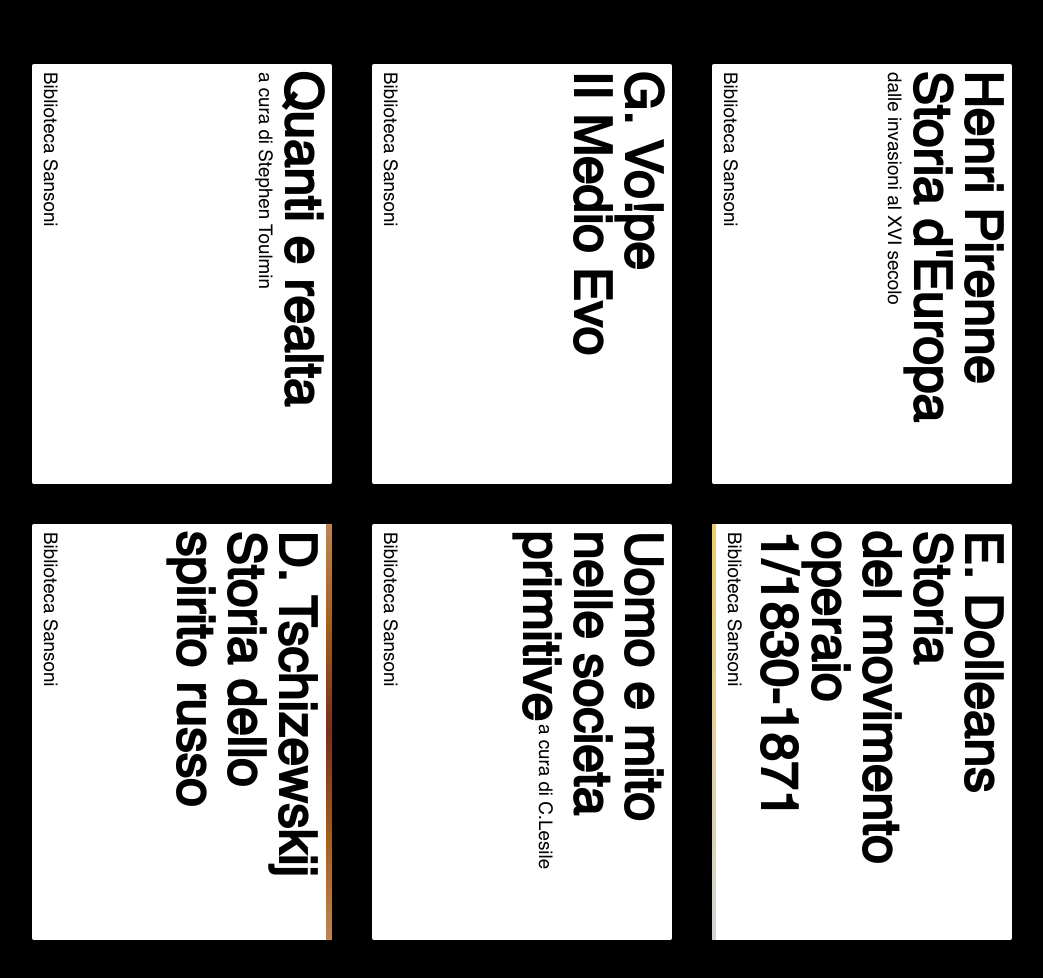
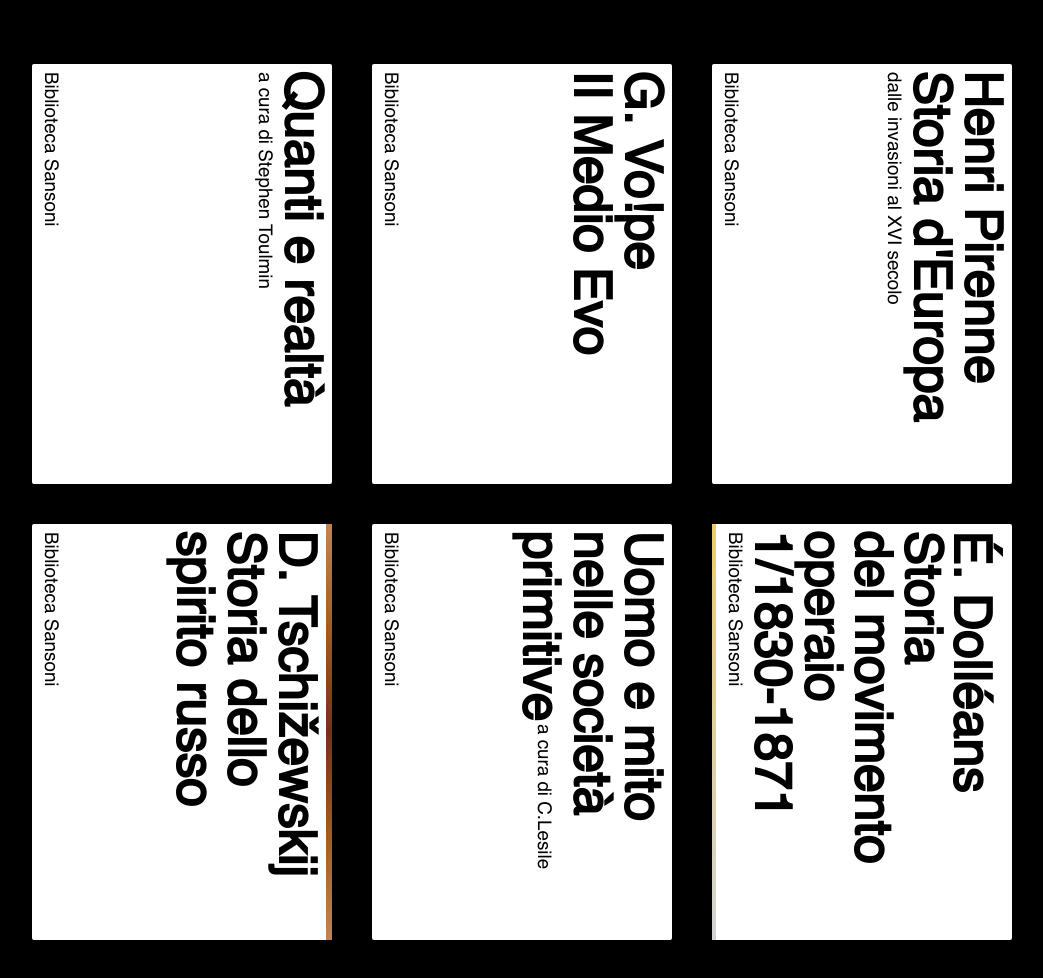
Before and after one commit to michael-jaia/biblioteca-sansoni, a plain HTML site: page index.html in a window 1280 px wide. Shown: the whole page, without its empty margins (118-1161 px from the left). Drawn offline with Linux system fonts and the light colour scheme.

Commit message:
Add accent marks + make sizing adj
The card with title that begins with E Dolleans needed additional
padding-right becasue the accent over the 'E' overflowed the text
container. I added 0.225em of padding-right and reduced the line height
to 0.975 to match the look of the original design.

```diff
--- a/index.css
+++ b/index.css
@@ -1,6 +1,6 @@
 @font-face {
   font-family: Helvet;
-  src: url(Helvetica.ttf);
+  src: url(./fonts/Helvetica.ttf);
 }
 
 * {
@@ -10,12 +10,13 @@
 }
 
 html {
-  background-color: #000;
+  font-family: Helvet;
+  font-weight: 500;
+  line-height: 1;
 }
 
 body {
-  font-family: Helvet;
-  font-weight: 500;
+  background-color: #000;
 }
 
 main {
@@ -32,12 +33,13 @@ ul {
 }
 
 li {
+  display: grid;
+  grid-template-columns: min-content 1fr min-content min-content;
+  grid-template-rows: 400px;
+
   background-color: #FFF;
-  display: grid;
-  grid-template-columns: auto 1fr auto auto;
-  grid-template-rows: 400px;
+  border-radius: 2px;
   padding: 0.5em;
-  border-radius: 2px;
 }
 
 .lib,
@@ -47,18 +49,24 @@ li {
 
 .title {
   font-size: 3.2rem;
-}
+ }
+
+ .accent-upper {
+  line-height: 0.975;
+  padding-right: 0.225em;
+ }
 
 .lib,
 .descript,
 .title {
+  text-orientation: mixed;
   writing-mode: vertical-rl;
-  text-orientation: mixed;
 }
 
 .inline-descript {
   font-size: 1.175rem;
   font-weight: 500;
+
   position: relative;
   right: -0.4em;
   top: 0.05em;
--- a/index.html
+++ b/index.html
@@ -11,7 +11,7 @@
   <main>
     <ul>
       <li>
-        <h1 class="title">Quanti e realta</h1>
+        <h1 class="title">Quanti e realt&agrave;</h1>
         <p class="descript">a cura di Stephen Toulmin</p>
         <p class="lib">Biblioteca Sansoni</p>
       </li>
@@ -26,17 +26,17 @@
         <p class="lib">Biblioteca Sansoni</p>
       </li>
       <li class="right-border">
-        <h1 class="title">D. Tschizewskij Storia dello spirito russo</h1>
+        <h1 class="title">D. Tschiz&#780;ewskij Storia dello spirito russo</h1>
         <p class="descript"></p>
         <p class="lib">Biblioteca Sansoni</p>
       </li>
       <li>
-        <h1 class="title">Uomo e mito nelle societa primitive<span class="inline-descript">a cura di C.Lesile</span></h1>
+        <h1 class="title">Uomo e mito nelle societ&agrave; primitive<span class="inline-descript">a cura di C.Lesile</span></h1>
         <p class="descript"></p>
         <p class="lib">Biblioteca Sansoni</p>
       </li>
       <li class="left-border">
-        <h1 class="title">E. Dolleans Storia<br>del movimento operaio<br>1/1830-1871</h1>
+        <h1 class="title accent-upper">&Eacute;. Doll&eacute;ans Storia<br>del movimento operaio<br>1/1830-1871</h1>
         <p class="descript"></p>
         <p class="lib">Biblioteca Sansoni</p>
       </li>
```
Also changed, not shown: fonts/Helvetica.ttf (renamed from Helvetica.ttf).
